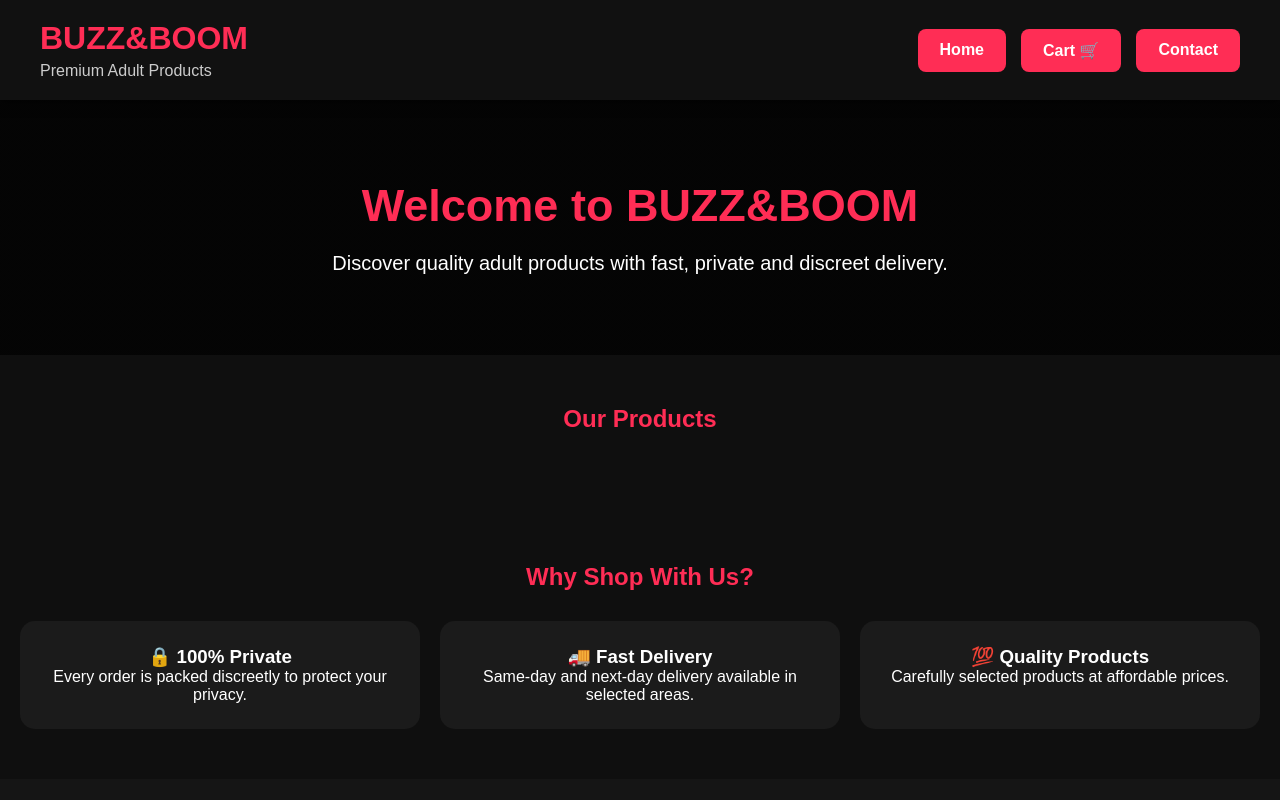
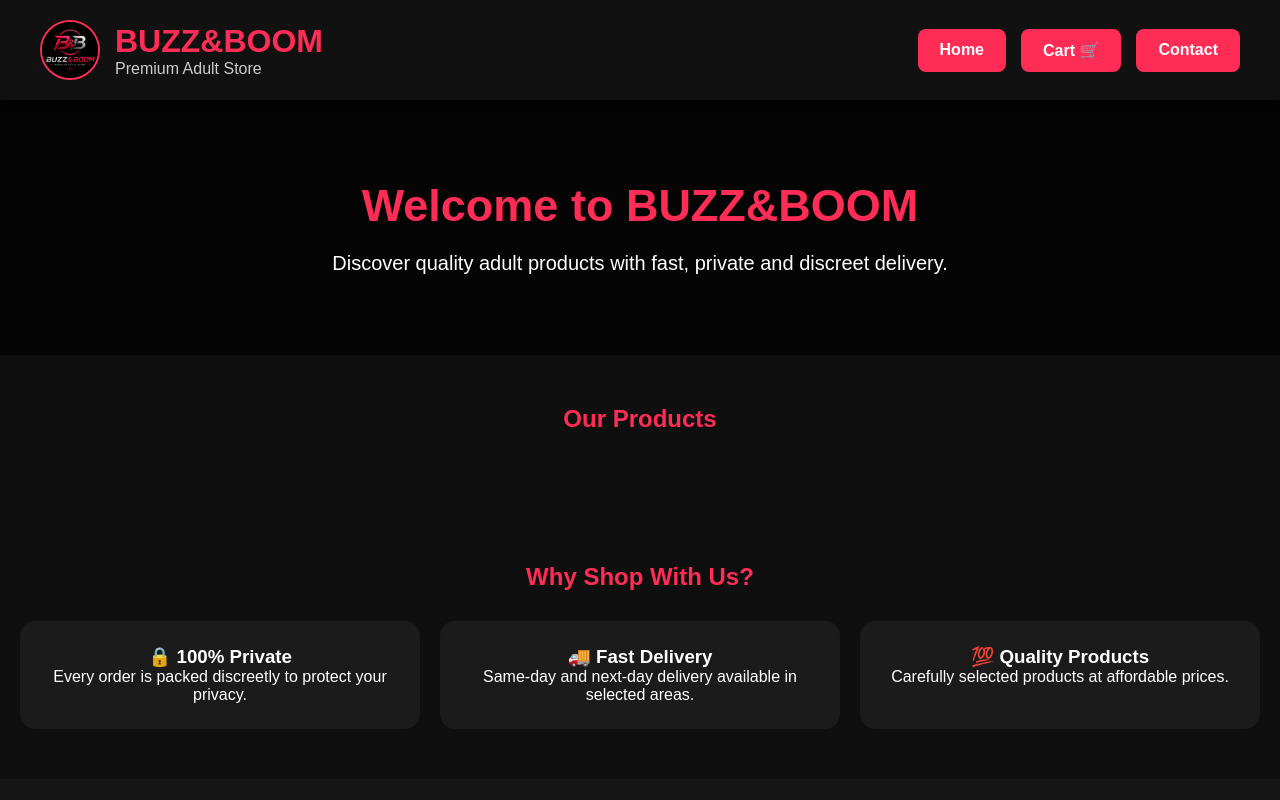
Before and after one commit to Princenick687/boomandbuzz, a website: page index.html in a window 1280 px wide. Shown: the top 800 px of the page. Drawn offline with Linux system fonts and the light colour scheme; no server answers.

Commit message:
Added new BUZZ&BOOM logo

```diff
--- a/index.html
+++ b/index.html
@@ -17,13 +17,19 @@
 
 <header>
 
-    <div class="logo">
+  <div class="logo">
+
+    <img src="images/logo.png" alt="BUZZ&BOOM Logo">
+
+    <div>
 
         <h1>BUZZ&BOOM</h1>
 
-        <p>Premium Adult Products</p>
+        <p>Premium Adult Store</p>
 
     </div>
+
+</div>
 
     <nav>
 
--- a/style.css
+++ b/style.css
@@ -481,3 +481,42 @@ nav{
 
 
 }
+.logo{
+
+    display:flex;
+
+    align-items:center;
+
+    gap:15px;
+
+}
+
+.logo img{
+
+    width:60px;
+
+    height:60px;
+
+    border-radius:50%;
+
+    object-fit:cover;
+
+    border:2px solid #ff2d55;
+
+}
+
+.logo h1{
+
+    margin:0;
+
+    color:#ff2d55;
+
+}
+
+.logo p{
+
+    margin:0;
+
+    color:#ccc;
+
+}
```
Also changed, not shown: images/logo.png (added).
